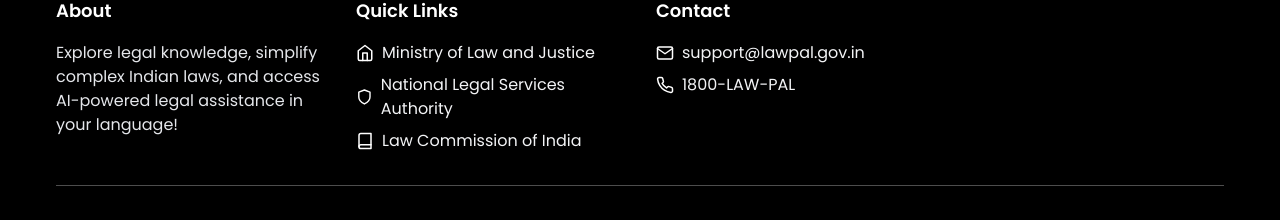
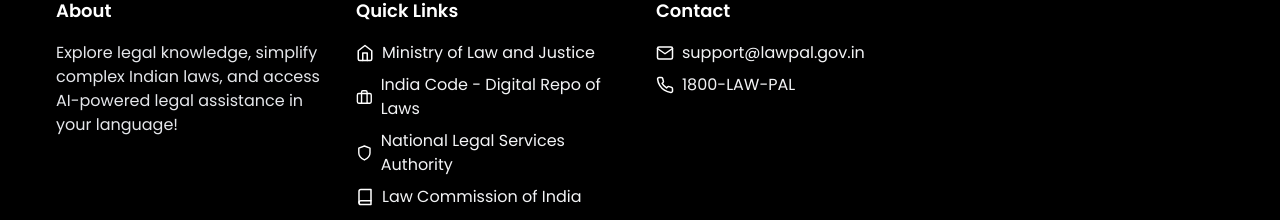
Before and after one commit to AaryanGole26/LawPal, a React (Vite) app in the folder App/project/: page /login in a window 1280 px wide. Shown: the part 836-1056 px from the top of the page. Built offline with nearby package versions, Linux system fonts and the light colour scheme; no server answers.

Commit message:
Update LandingPage.jsx

```diff
--- a/App/project/src/LandingPage.jsx
+++ b/App/project/src/LandingPage.jsx
@@ -26,8 +26,7 @@
       modelRef.current.rotation.x = Math.max(-Math.PI / 6, Math.min(Math.PI / 6, modelRef.current.rotation.x));
     }
   });
-
-  return <primitive ref={modelRef} object={scene} scale={1.5} position={[0, -1, 0]} />;
+  return <primitive ref={modelRef} object={scene} scale={2.1} position={[0, -1.7, 0]} />;
 };
 
 export const Hero = () => {
@@ -243,6 +242,17 @@
               </a>
             </li>
             <li className="flex items-center hover:text-white transition">
+            <FiBriefcase size={18} className="text-white mr-2" />
+              <a
+                href="https://www.indiacode.nic.in/"
+                target="_blank"
+                rel="noopener noreferrer"
+                className="hover:underline"
+              >
+                India Code - Digital Repo of Laws
+              </a>
+            </li>
+            <li className="flex items-center hover:text-white transition">
               <FiShield size={18} className="text-white mr-2" />
               <a
                 href="https://nalsa.gov.in/"
```
